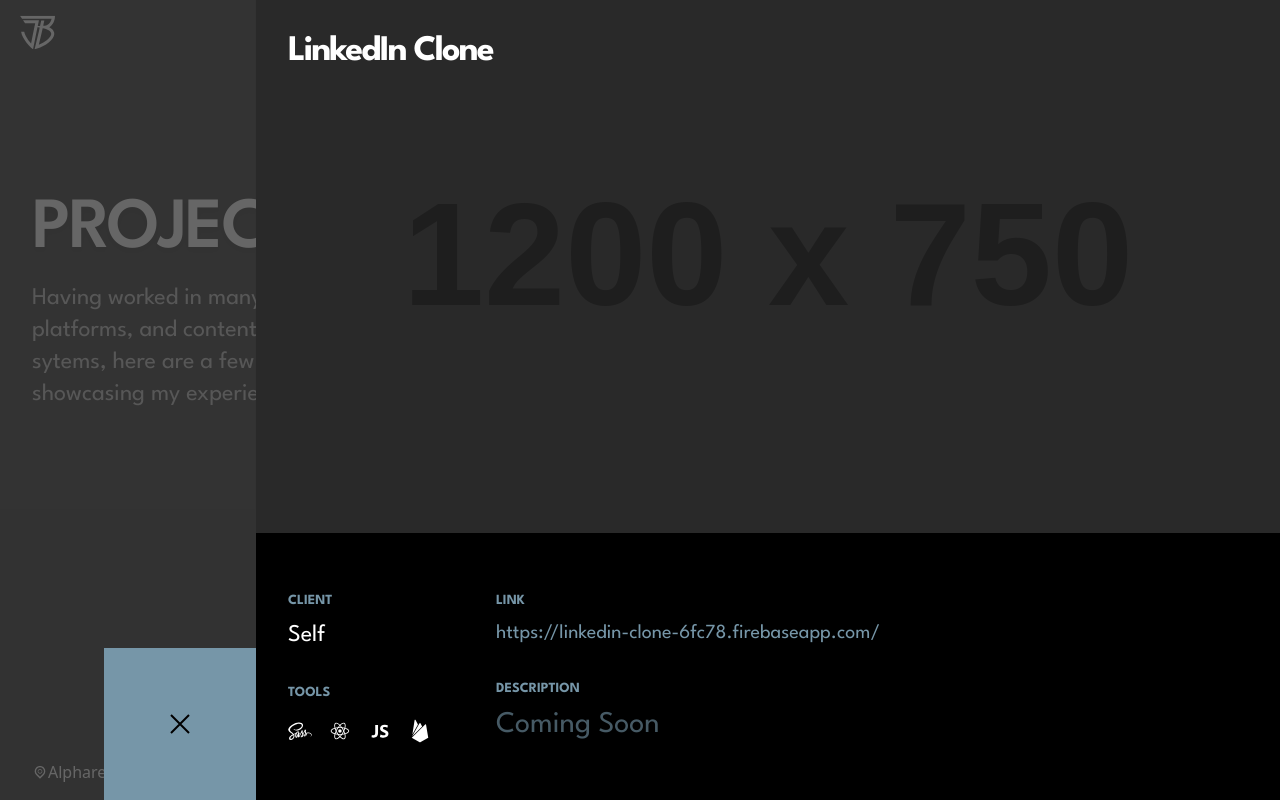
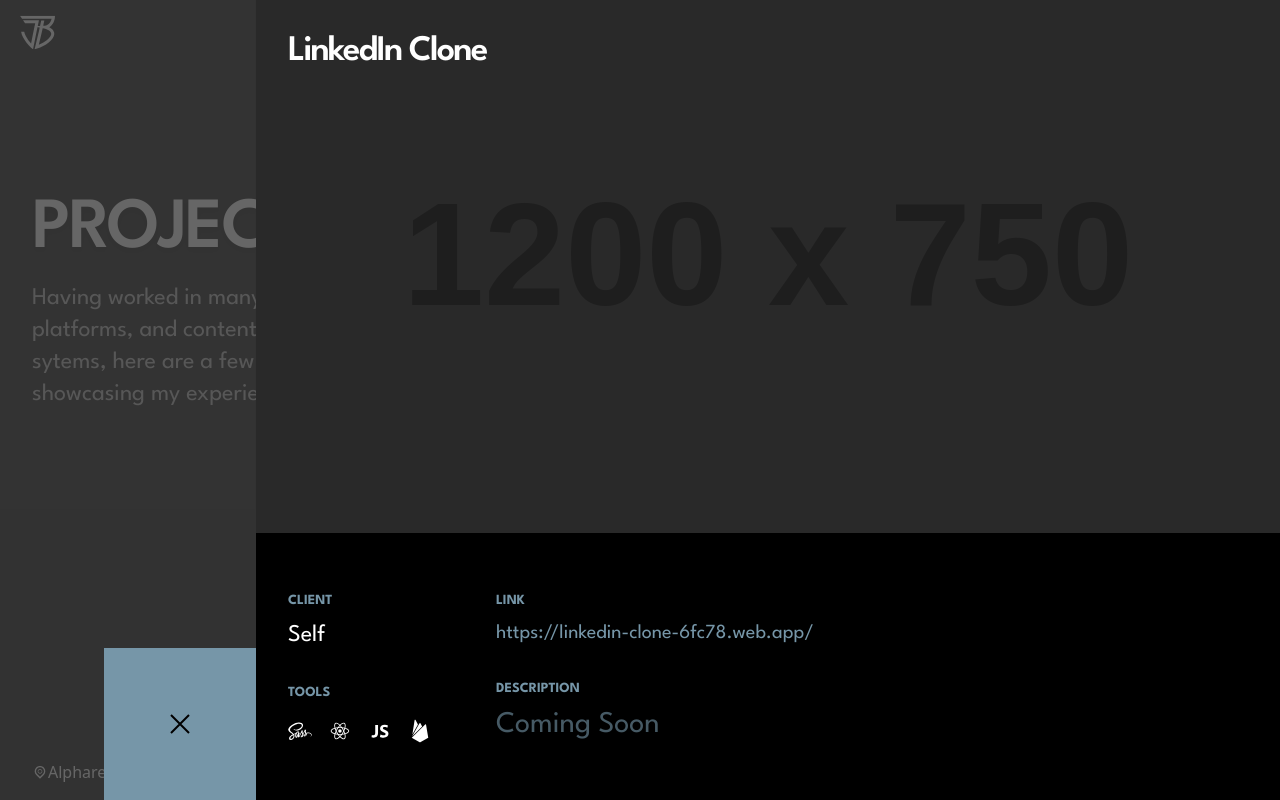
Before and after one commit to jablancTheDesigner/Jablanc-v3, a Next.js app: page /projects in a window 1280 px wide. Both pictures are taken after a click on the button "LinkedIn Clone". Shown: the top 800 px of the page. Built offline with nearby package versions, Linux system fonts and the light colour scheme.

Commit message:
Update project data

```diff
--- a/components/Loader.tsx
+++ b/components/Loader.tsx
@@ -2,8 +2,8 @@
     return (
         <div className="min-h-screen w-full flex items-center justify-center bg-dark text-dark text-4xl fixed z-[1001]">
             <div className="loader relative">
+            </div>
             <div className="absolute top-1/2 left-1/2 -translate-y-1/2 -translate-x-1/2 z-20 text-primary text-2xl uppercase">Loading</div>
-            </div>
         </div>
     )
 }
--- a/components/SelectedProject.tsx
+++ b/components/SelectedProject.tsx
@@ -63,7 +63,7 @@
                 </div>
 
                 {/* title */}
-                <h1 className="text-4xl font-bold tracking-tighter mb-2 text-white max-w-2xl absolute top-[var(--nav-height)] md:top-8 left-8">{selectedProject?.title}</h1>
+                <h1 className="text-4xl font-semibold tracking-tighter mb-2 text-white max-w-2xl absolute top-[var(--nav-height)] md:top-8 left-8">{selectedProject?.title}</h1>
 
 
                 <div className="m-8 flex flex-col gap-8 w-1/">
--- a/src/project-data.ts
+++ b/src/project-data.ts
@@ -20,7 +20,7 @@
       illustrator: false,
       firebase: true
     },
-    url: "https://linkedin-clone-6fc78.firebaseapp.com/",
+    url: "https://linkedin-clone-6fc78.web.app/",
     featured: true,
     color: "#000000",
     type: ["development"],
```
